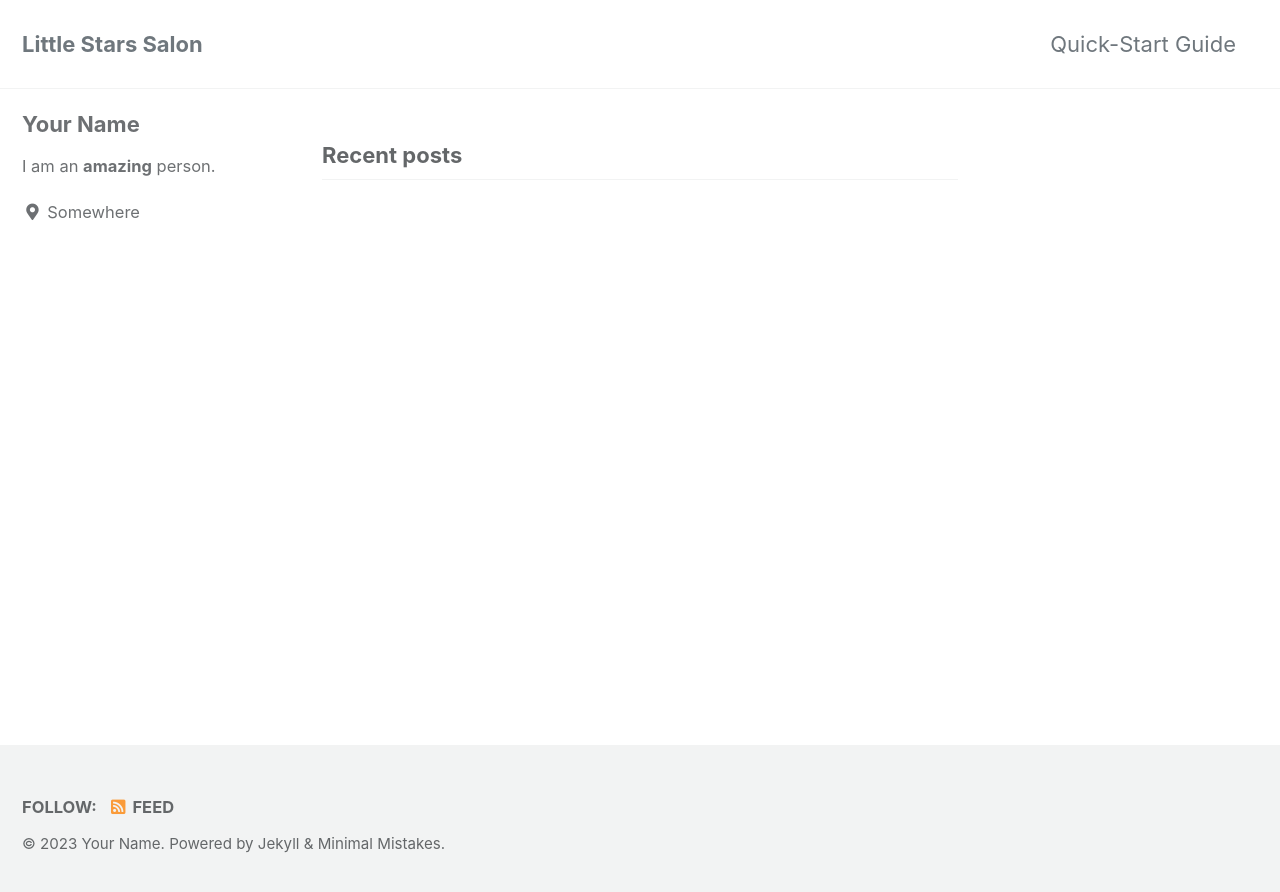
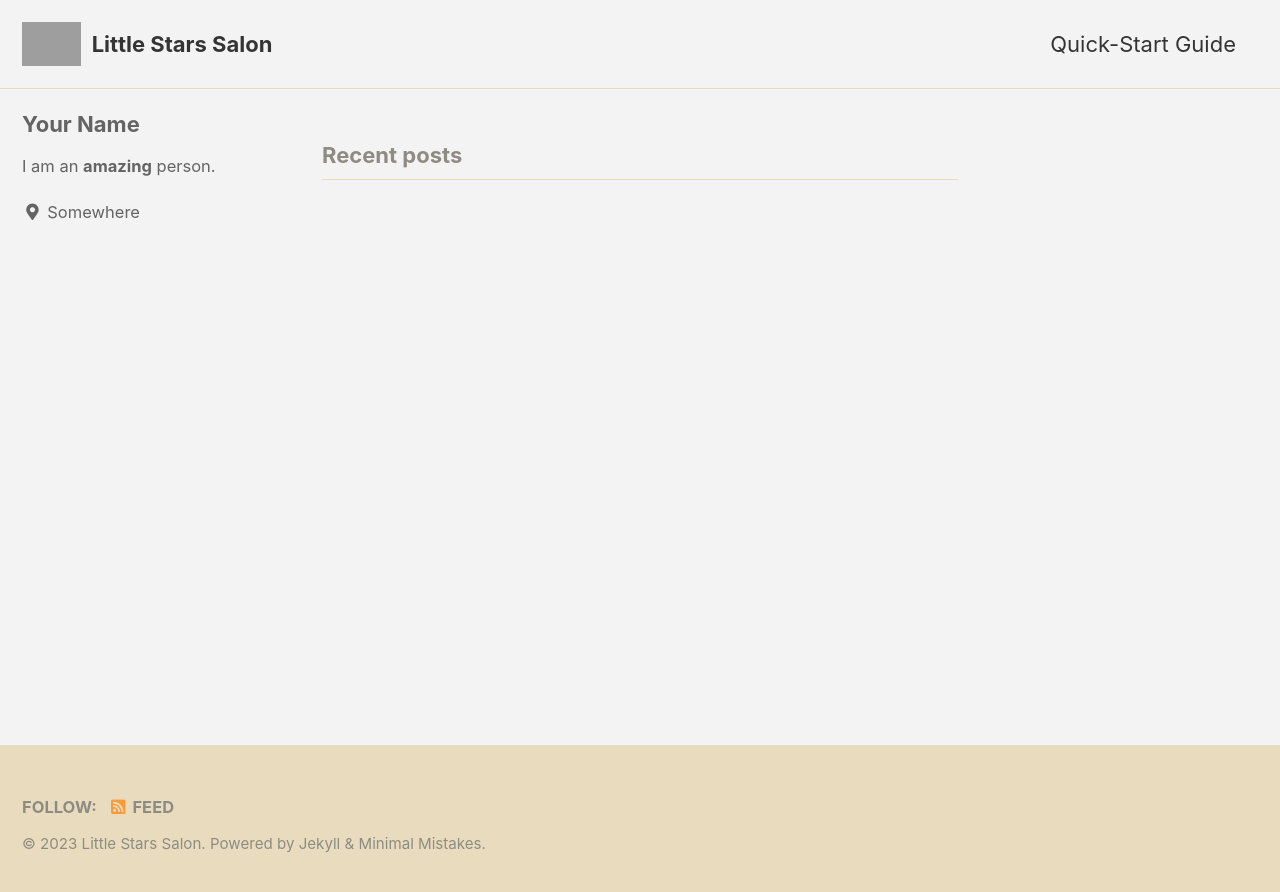
Before and after one commit to LittleStarsSalon/MinimalWebsite, a Jekyll site: the page built from index.html, in a window 1280 px wide. Shown: the top 892 px of the page. Built offline with Jekyll 4.4.1, drawn with Linux system fonts in a browser that asks for light colours; cached includes are drawn as plain includes; the list of posts is cut into pages by our own code; grey boxes are pictures that could not be loaded.

Commit message:
first config changes

```diff
--- a/_config.yml
+++ b/_config.yml
@@ -10,22 +10,22 @@
 # Review documentation to determine if you should use `theme` or `remote_theme`
 # https://mmistakes.github.io/minimal-mistakes/docs/quick-start-guide/#installing-the-theme
 
-# theme                  : "minimal-mistakes-jekyll"
+theme                  : "minimal-mistakes-jekyll"
 # remote_theme           : "mmistakes/minimal-mistakes"
-minimal_mistakes_skin    : "default" # "air", "aqua", "contrast", "dark", "dirt", "neon", "mint", "plum", "sunrise"
+minimal_mistakes_skin    : "dirt" # "air", "aqua", "contrast", "dark", "dirt", "neon", "mint", "plum", "sunrise"
 
 # Site Settings
 locale                   : "en-US"
 title                    : "Little Stars Salon"
 title_separator          : "-"
 subtitle                 : # site tagline that appears below site title in masthead
-name                     : "Your Name"
-description              : "An amazing website."
-url                      : # the base hostname & protocol for your site e.g. "https://mmistakes.github.io"
+name                     : "Little Stars Salon"
+description              : "Children hair salon based in Umm Al Quwain"
+url                      : "https://little-stars.salon" # the base hostname & protocol for your site e.g. "https://mmistakes.github.io"
 baseurl                  : # the subpath of your site, e.g. "/blog"
 repository               : # GitHub username/repo-name e.g. "mmistakes/minimal-mistakes"
 teaser                   : # path of fallback teaser image, e.g. "/assets/images/500x300.png"
-logo                     : # path of logo image to display in the masthead, e.g. "/assets/images/88x88.png"
+logo                     : "/assets/images/salon-logo.png" # path of logo image to display in the masthead, e.g. "/assets/images/88x88.png"
 masthead_title           : # overrides the website title displayed in the masthead, use " " for no title
 # breadcrumbs            : false # true, false (default)
 words_per_minute         : 200
```
